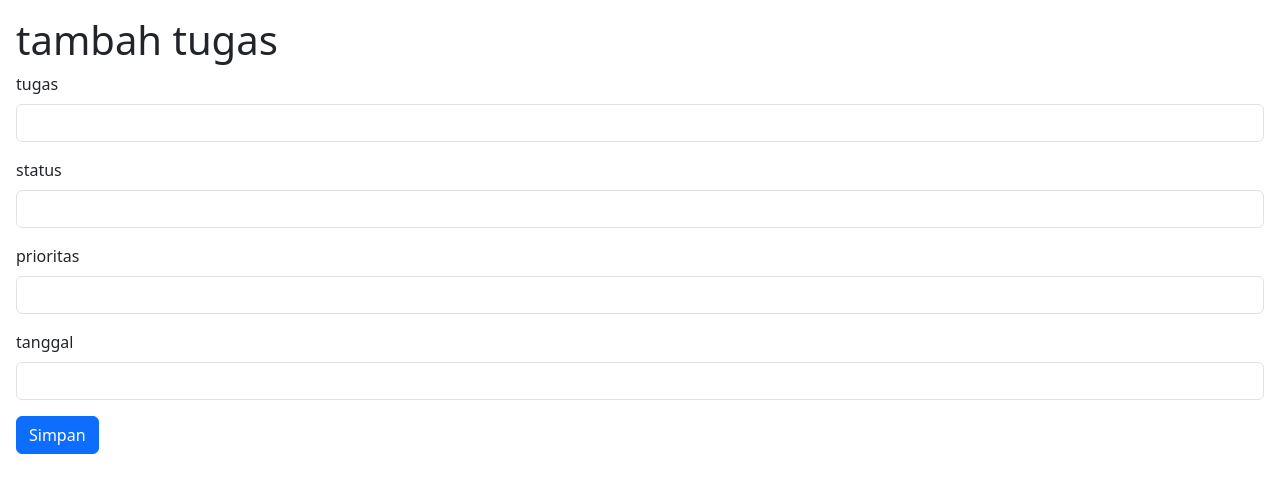
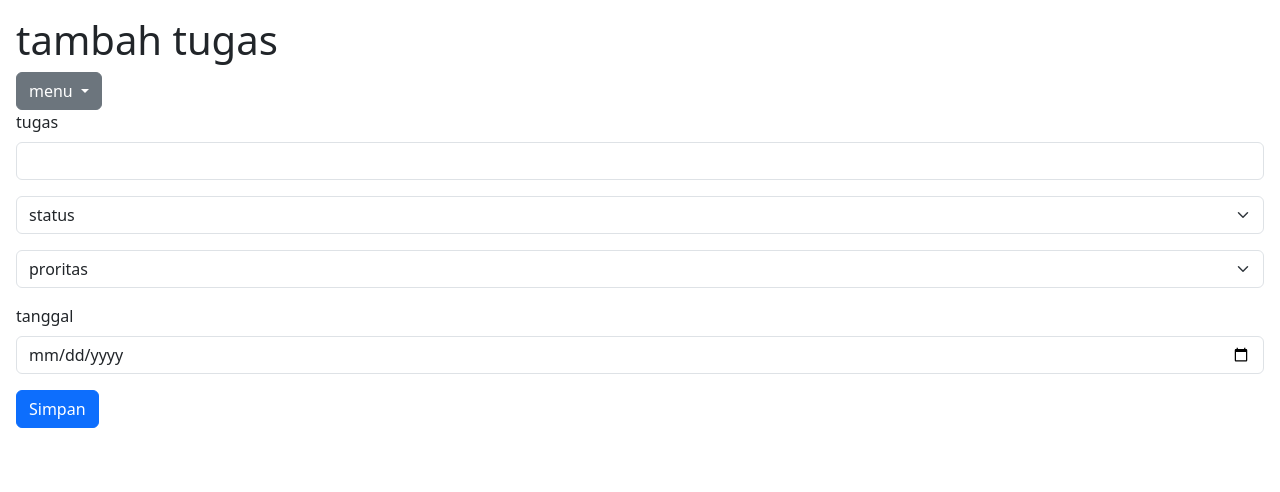
Before and after one commit to aidahrahmawati/Todolista, a plain HTML site: page tambah.html in a window 1280 px wide. Drawn offline with nearby package versions, Linux system fonts and the light colour scheme.

Commit message:
update tambah.html

```diff
--- a/tambah.html
+++ b/tambah.html
@@ -7,35 +7,47 @@
   <title>to-do list</title>
   <link href="https://cdn.jsdelivr.net/npm/bootstrap@5.3.2/dist/css/bootstrap.min.css" rel="stylesheet" integrity="sha384-T3c6CoIi6uLrA9TneNEoa7RxnatzjcDSCmG1MXxSR1GAsXEV/Dwwykc2MPK8M2HN" crossorigin="anonymous">
 
-  <script src="https://code.jquery.com/jquery-3.7.1.js" integrity="sha256-eKhayi8LEQwp4NKxN+CfCh+3qOVUtJn3QNZ0TciWLP4=" crossorigin="anonymous"></script>
+   <script src="https://code.jquery.com/jquery-3.7.1.min.js" integrity="sha256-/JqT3SQfawRcv/BIHPThkBvs0OEvtFFmqPF/lYI/Cxo=" crossorigin="anonymous"></script>
 
   <script src="https://cdn.jsdelivr.net/npm/bootstrap@5.3.2/dist/js/bootstrap.bundle.min.js" integrity="sha384-C6RzsynM9kWDrMNeT87bh95OGNyZPhcTNXj1NW7RuBCsyN/o0jlpcV8Qyq46cDfL" crossorigin="anonymous"></script>
-  <script src="https://code.jquery.com/jquery-3.6.0.min.js"></script>
-  <script type="module" src="main.js"></script>
-  <link rel="stylesheet" href="tambah.css">
 
 </head>
 
 <body class="m-3">
   <h1>tambah tugas</h1>
+  <div class="dropdown">
+  <button class="btn btn-secondary dropdown-toggle" type="button" data-bs-toggle="dropdown" aria-expanded="fanjusllse">
+    menu
+  </button>
+  <ul class="dropdown-menu dropdown-menu-dark">
+    <li><a class="dropdown-item active" href="index.html">back</a></li>
+</div
 
   <form class="mb-3">
     <div class="mb-3">
       <label class="form-label">tugas</label>
-      <input type="text" class="form-control" id="input-tugas">
+      <input type="text" class="form-control" id="input-tugas" required>
     </div>
     <div class="mb-3">
-      <label class="form-label">status</label>
-      <input type="text" class="form-control" id="input-status">
+      <select class="form-select" aria-label="Default select example" id="input-status">
+    <option selected>status</option>
+    <option value="selesai">selesai</option>
+    <option value="sedang dikerjakan">dikerjakan</option>
+    <option value="belum selesai">belum</option>
+  </select>
     </div>
     <form class="mb-3">
-      <div class="mb-3">
-        <label class="form-label">prioritas</label>
-        <input type="text" class="form-control" id="input-prioritas">
-      </div>
+ <div class="mb-3">
+     <select class="form-select" aria-label="Default select example" id="input-prioritas">
+  <option selected>proritas</option>
+  <option value="tinggi🔴">tinggi</option>
+  <option value="sedang🟠">sedang</option>
+  <option value="rendah🔵">rendah</option>
+</select>
+</div>
       <div class="mb-3">
         <label class="form-label">tanggal</label>
-        <input type="text" class="form-control" id="input-tanggal">
+        <input type="date" class="form-control" id="input-tanggal">
       </div>
 
       <button type="submit" class="btn btn-primary" id="tombol-tambah">Simpan</button>
@@ -56,6 +68,15 @@
 
       tomboltambah.addEventListener('click', async function(e) {
         e.preventDefault();
+if (
+  elementugas.value.trim() === '' ||
+  elemenstatus.value === 'status' ||
+  elemenprioritas.value === 'proritas' ||
+  elementanggal.value === ''
+) {
+  alert('Semua field harus diisi dengan benar!');
+  return;
+}
         await tambahtugas(elementugas.value, elemenstatus.value, elemenprioritas.value, elementanggal.value);
         window.location.href = 'index.html'
       })
```
